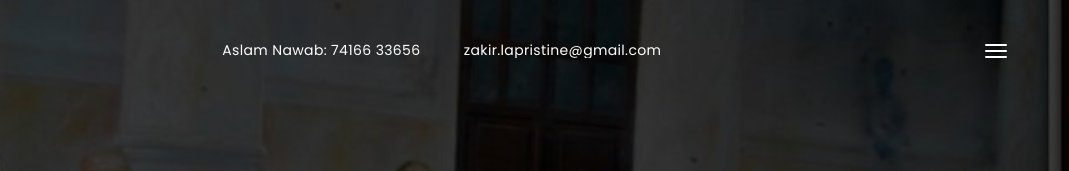
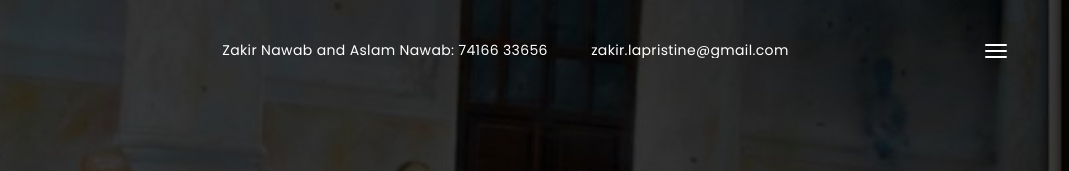
Before and after one commit to majidcreativedev/PaigahHyd, a plain HTML site: page index.html in a window 1280 px wide. Shown: the top 171 px of the page, 211-1280 px from the left. Drawn offline with Linux system fonts and the light colour scheme; a web font is replaced by a local one.

Commit message:
zakir nawab name added in header

```diff
--- a/index.html
+++ b/index.html
@@ -83,7 +83,7 @@
         <img class="brand-img" alt="Paigah Asmanjahi" src="images/Paigah-Logo.png">
       </a>
       <div class="social-list hidden-xs">
-        <a href="" class="icon ion-social-whatsapp"> Aslam Nawab: 74166 33656</a>
+        <a href="" class="icon ion-social-whatsapp"> Zakir Nawab and Aslam Nawab: 74166 33656</a>
         <a href="" class="icon ion-email"> zakir.lapristine@gmail.com</a>
       </div>
     </header>
```
